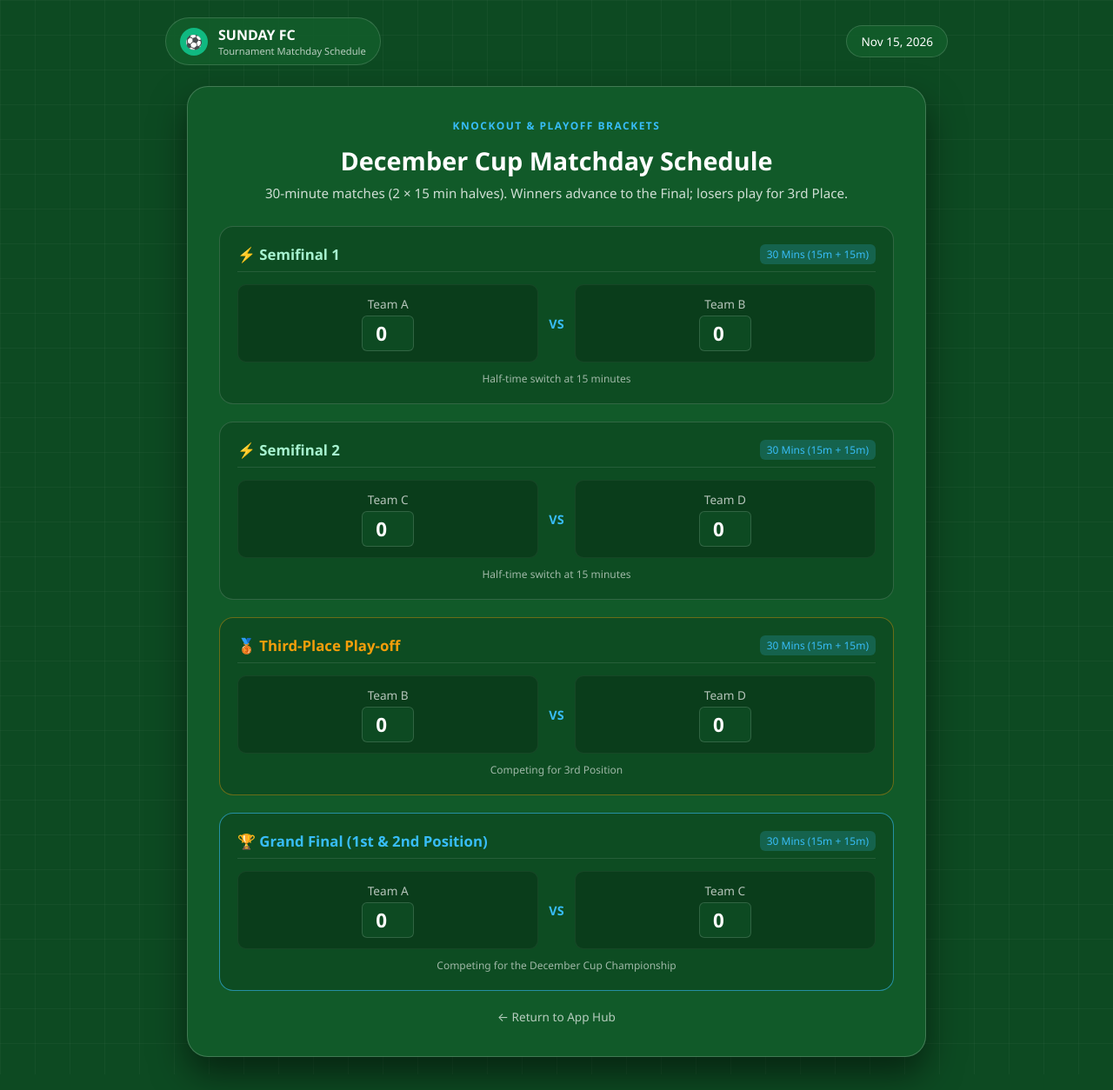
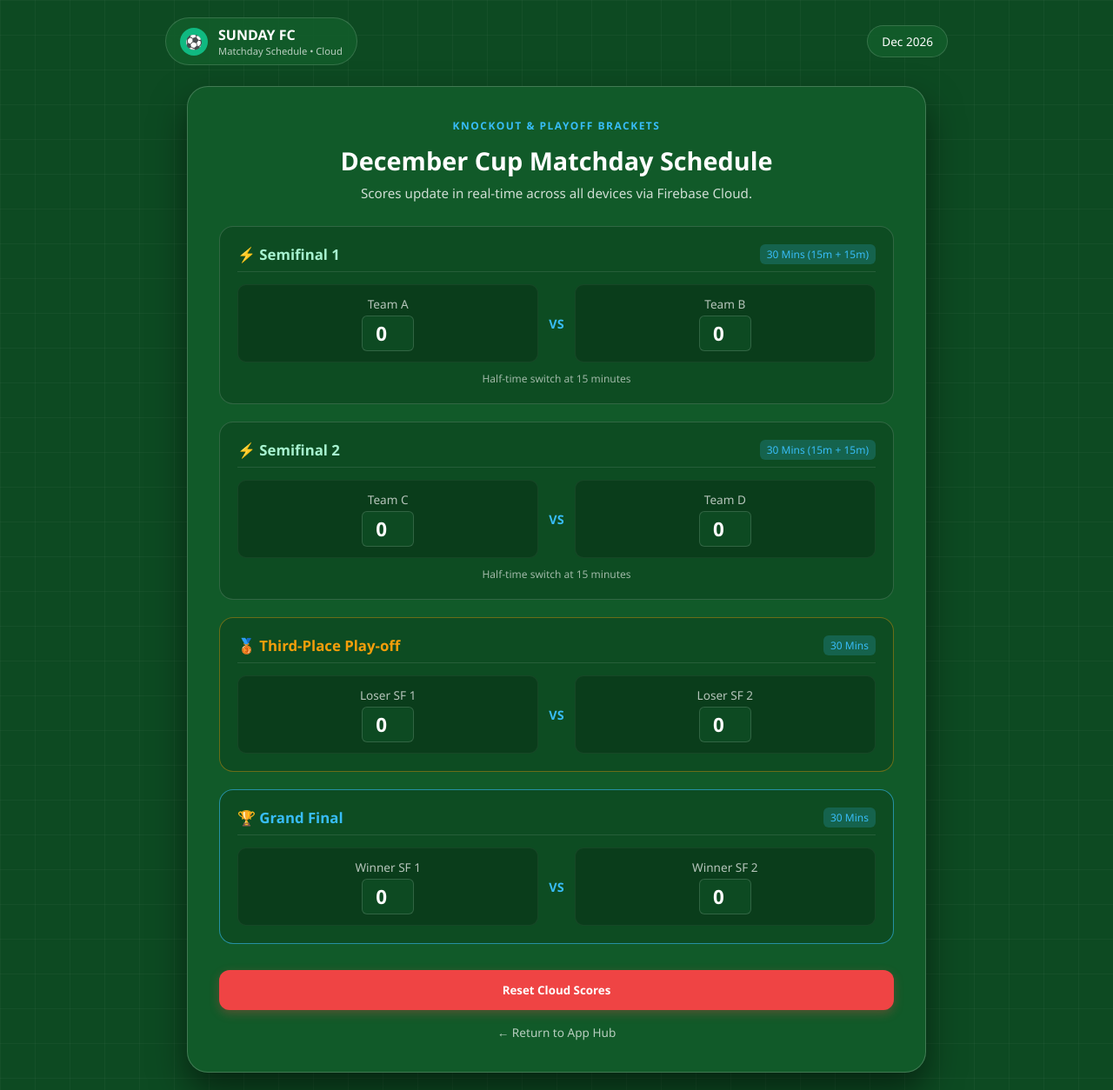
Before and after one commit to iamezendiokwerestanley/sundayFC, a plain HTML site: page schedule.html in a window 1280 px wide. Shown: the whole page at 87% size. Drawn offline with Linux system fonts and the light colour scheme; no server answers.

Commit message:
Update tournament matchday schedule for cloud integration

```diff
--- a/schedule.html
+++ b/schedule.html
@@ -3,7 +3,7 @@
 <head>
     <meta charset="UTF-8">
     <meta name="viewport" content="width=device-width, initial-scale=1.0">
-    <title>Sunday FC - Tournament Matchday Schedule</title>
+    <title>Sunday FC - Matchday Schedule (Cloud)</title>
     <style>
         :root {
             --pitch-dark: #0d4a22;
@@ -16,20 +16,14 @@
             --card-bg: rgba(18, 92, 43, 0.9);
             --shadow: 0 20px 40px rgba(0, 0, 0, 0.5);
             --gold: #f59e0b;
+            --danger: #ef4444;
         }
 
-        * {
-            box-sizing: border-box;
-            margin: 0;
-            padding: 0;
-            font-family: 'Segoe UI', system-ui, -apple-system, sans-serif;
-        }
+        * { box-sizing: border-box; margin: 0; padding: 0; font-family: 'Segoe UI', system-ui, sans-serif; }
 
         body {
             background-color: var(--pitch-dark);
-            background-image:
-                linear-gradient(rgba(255,255,255,0.03) 1px, transparent 1px),
-                linear-gradient(90deg, rgba(255,255,255,0.03) 1px, transparent 1px);
+            background-image: linear-gradient(rgba(255,255,255,0.03) 1px, transparent 1px), linear-gradient(90deg, rgba(255,255,255,0.03) 1px, transparent 1px);
             background-size: 40px 40px;
             color: var(--white);
             min-height: 100vh;
@@ -39,187 +33,40 @@
             padding: 20px;
         }
 
-        .top-bar {
-            width: 100%;
-            max-width: 900px;
-            display: flex;
-            justify-content: space-between;
-            align-items: center;
-            margin-bottom: 24px;
+        .top-bar { width: 100%; max-width: 900px; display: flex; justify-content: space-between; align-items: center; margin-bottom: 24px; }
+        .brand-badge { display: flex; align-items: center; gap: 12px; background: var(--card-bg); border: 1px solid var(--pitch-line); padding: 8px 16px; border-radius: 30px; }
+        .brand-icon { background: var(--primary); color: white; width: 32px; height: 32px; border-radius: 50%; display: flex; align-items: center; justify-content: center; font-weight: bold; }
+        .brand-text h1 { font-size: 1rem; }
+        .brand-text p { font-size: 0.7rem; color: rgba(255,255,255,0.7); }
+        .date-badge { background: var(--card-bg); border: 1px solid var(--pitch-line); padding: 8px 16px; border-radius: 20px; font-size: 0.85rem; }
+
+        .container {
+            width: 100%; max-width: 850px; background: var(--card-bg);
+            border: 1px solid rgba(255, 255, 255, 0.2); border-radius: 24px; padding: 36px;
+            box-shadow: var(--shadow); backdrop-filter: blur(12px);
         }
 
-        .brand-badge {
-            display: flex;
-            align-items: center;
-            gap: 12px;
-            background: var(--card-bg);
-            border: 1px solid var(--pitch-line);
-            padding: 8px 16px;
-            border-radius: 30px;
-        }
+        .section-tag { text-transform: uppercase; font-size: 0.75rem; letter-spacing: 1.5px; color: var(--accent); font-weight: bold; margin-bottom: 12px; text-align: center; }
+        h2.title { font-size: 1.8rem; text-align: center; margin-bottom: 8px; }
+        p.subtitle { text-align: center; font-size: 0.95rem; color: rgba(255, 255, 255, 0.8); margin-bottom: 28px; }
 
-        .brand-icon {
-            background: var(--primary);
-            color: white;
-            width: 32px;
-            height: 32px;
-            border-radius: 50%;
-            display: flex;
-            align-items: center;
-            justify-content: center;
-            font-weight: bold;
-        }
+        .match-card { background: rgba(13, 74, 34, 0.8); border: 1px solid var(--pitch-line); border-radius: 16px; padding: 20px; margin-bottom: 20px; }
+        .match-header { display: flex; justify-content: space-between; align-items: center; margin-bottom: 14px; border-bottom: 1px solid rgba(255,255,255,0.1); padding-bottom: 8px; }
+        .match-title { font-size: 1.05rem; font-weight: bold; color: #a7f3d0; }
+        .match-duration { font-size: 0.75rem; background: rgba(56, 189, 248, 0.2); color: var(--accent); padding: 3px 8px; border-radius: 6px; }
 
-        .brand-text h1 { font-size: 1rem; }
-        .brand-text p { font-size: 0.7rem; color: rgba(255,255,255,0.7); }
+        .match-teams-row { display: flex; justify-content: space-between; align-items: center; gap: 12px; }
+        .team-box { flex: 1; text-align: center; background: rgba(0,0,0,0.2); padding: 12px; border-radius: 10px; border: 1px solid rgba(255,255,255,0.05); }
+        .team-box span { display: block; font-size: 0.85rem; color: rgba(255,255,255,0.7); margin-bottom: 4px; }
+        .team-box input { width: 60px; text-align: center; font-size: 1.4rem; font-weight: bold; background: var(--pitch-dark); color: white; border: 1px solid var(--pitch-line); border-radius: 6px; padding: 4px; }
 
-        .date-badge {
-            background: var(--card-bg);
-            border: 1px solid var(--pitch-line);
-            padding: 8px 16px;
-            border-radius: 20px;
-            font-size: 0.85rem;
-        }
+        .vs-badge { font-weight: bold; color: var(--accent); font-size: 0.9rem; }
+        .halves-note { text-align: center; font-size: 0.75rem; color: rgba(255,255,255,0.6); margin-top: 10px; }
 
-        .container {
-            width: 100%;
-            max-width: 850px;
-            background: var(--card-bg);
-            border: 1px solid rgba(255, 255, 255, 0.2);
-            border-radius: 24px;
-            padding: 36px;
-            box-shadow: var(--shadow);
-            backdrop-filter: blur(12px);
-        }
+        .btn-danger { background: var(--danger); box-shadow: 0 4px 12px rgba(239, 68, 68, 0.3); width: 100%; border: none; padding: 14px; border-radius: 12px; font-weight: bold; color: white; cursor: pointer; margin-top: 10px; }
+        .btn-danger:hover { background: #dc2626; }
 
-        .section-tag {
-            text-transform: uppercase;
-            font-size: 0.75rem;
-            letter-spacing: 1.5px;
-            color: var(--accent);
-            font-weight: bold;
-            margin-bottom: 12px;
-            text-align: center;
-        }
-
-        h2.title {
-            font-size: 1.8rem;
-            text-align: center;
-            margin-bottom: 8px;
-        }
-
-        p.subtitle {
-            text-align: center;
-            font-size: 0.95rem;
-            color: rgba(255, 255, 255, 0.8);
-            margin-bottom: 28px;
-        }
-
-        .match-card {
-            background: rgba(13, 74, 34, 0.8);
-            border: 1px solid var(--pitch-line);
-            border-radius: 16px;
-            padding: 20px;
-            margin-bottom: 20px;
-        }
-
-        .match-header {
-            display: flex;
-            justify-content: space-between;
-            align-items: center;
-            margin-bottom: 14px;
-            border-bottom: 1px solid rgba(255,255,255,0.1);
-            padding-bottom: 8px;
-        }
-
-        .match-title {
-            font-size: 1.05rem;
-            font-weight: bold;
-            color: #a7f3d0;
-        }
-
-        .match-duration {
-            font-size: 0.75rem;
-            background: rgba(56, 189, 248, 0.2);
-            color: var(--accent);
-            padding: 3px 8px;
-            border-radius: 6px;
-        }
-
-        .match-teams-row {
-            display: flex;
-            justify-content: space-between;
-            align-items: center;
-            gap: 12px;
-        }
-
-        .team-box {
-            flex: 1;
-            text-align: center;
-            background: rgba(0,0,0,0.2);
-            padding: 12px;
-            border-radius: 10px;
-            border: 1px solid rgba(255,255,255,0.05);
-        }
-
-        .team-box span {
-            display: block;
-            font-size: 0.85rem;
-            color: rgba(255,255,255,0.7);
-            margin-bottom: 4px;
-        }
-
-        .team-box input {
-            width: 60px;
-            text-align: center;
-            font-size: 1.4rem;
-            font-weight: bold;
-            background: var(--pitch-dark);
-            color: white;
-            border: 1px solid var(--pitch-line);
-            border-radius: 6px;
-            padding: 4px;
-        }
-
-        .vs-badge {
-            font-weight: bold;
-            color: var(--accent);
-            font-size: 0.9rem;
-        }
-
-        .halves-note {
-            text-align: center;
-            font-size: 0.75rem;
-            color: rgba(255,255,255,0.6);
-            margin-top: 10px;
-        }
-
-        .btn {
-            background: var(--primary);
-            color: white;
-            border: none;
-            padding: 14px 28px;
-            font-size: 1rem;
-            font-weight: bold;
-            border-radius: 12px;
-            cursor: pointer;
-            width: 100%;
-            transition: all 0.2s;
-            box-shadow: 0 4px 12px rgba(16, 185, 129, 0.3);
-            margin-top: 10px;
-        }
-
-        .btn:hover { background: var(--primary-dark); }
-
-        .nav-hub-link {
-            display: block;
-            text-align: center;
-            margin-top: 16px;
-            color: rgba(255,255,255,0.7);
-            text-decoration: none;
-            font-size: 0.85rem;
-        }
-
+        .nav-hub-link { display: block; text-align: center; margin-top: 16px; color: rgba(255,255,255,0.7); text-decoration: none; font-size: 0.85rem; }
         .nav-hub-link:hover { color: var(--accent); text-decoration: underline; }
     </style>
 </head>
@@ -228,10 +75,7 @@
     <div class="top-bar">
         <div class="brand-badge">
             <div class="brand-icon">⚽</div>
-            <div class="brand-text">
-                <h1>SUNDAY FC</h1>
-                <p>Tournament Matchday Schedule</p>
-            </div>
+            <div class="brand-text"><h1>SUNDAY FC</h1><p>Matchday Schedule • Cloud</p></div>
         </div>
         <div class="date-badge" id="current-date">Dec 2026</div>
     </div>
@@ -239,117 +83,133 @@
     <div class="container">
         <div class="section-tag">Knockout &amp; Playoff Brackets</div>
         <h2 class="title">December Cup Matchday Schedule</h2>
-        <p class="subtitle">30-minute matches (2 × 15 min halves). Winners advance to the Final; losers play for 3rd Place.</p>
+        <p class="subtitle">Scores update in real-time across all devices via Firebase Cloud.</p>
 
         <!-- SEMIFINAL 1 -->
         <div class="match-card">
-            <div class="match-header">
-                <span class="match-title">⚡ Semifinal 1</span>
-                <span class="match-duration">30 Mins (15m + 15m)</span>
-            </div>
+            <div class="match-header"><span class="match-title">⚡ Semifinal 1</span><span class="match-duration">30 Mins (15m + 15m)</span></div>
             <div class="match-teams-row">
-                <div class="team-box">
-                    <span id="sf1-team1-label">Team A</span>
-                    <input type="number" id="sf1-score1" value="0" min="0" oninput="updateBracket()">
-                </div>
+                <div class="team-box"><span>Team A</span><input type="number" id="sf1-score1" value="0" min="0" oninput="saveAndEvaluate()"></div>
                 <div class="vs-badge">VS</div>
-                <div class="team-box">
-                    <span id="sf1-team2-label">Team B</span>
-                    <input type="number" id="sf1-score2" value="0" min="0" oninput="updateBracket()">
-                </div>
+                <div class="team-box"><span>Team B</span><input type="number" id="sf1-score2" value="0" min="0" oninput="saveAndEvaluate()"></div>
             </div>
             <div class="halves-note">Half-time switch at 15 minutes</div>
         </div>
 
         <!-- SEMIFINAL 2 -->
         <div class="match-card">
-            <div class="match-header">
-                <span class="match-title">⚡ Semifinal 2</span>
-                <span class="match-duration">30 Mins (15m + 15m)</span>
-            </div>
+            <div class="match-header"><span class="match-title">⚡ Semifinal 2</span><span class="match-duration">30 Mins (15m + 15m)</span></div>
             <div class="match-teams-row">
-                <div class="team-box">
-                    <span id="sf2-team1-label">Team C</span>
-                    <input type="number" id="sf2-score1" value="0" min="0" oninput="updateBracket()">
-                </div>
+                <div class="team-box"><span>Team C</span><input type="number" id="sf2-score1" value="0" min="0" oninput="saveAndEvaluate()"></div>
                 <div class="vs-badge">VS</div>
-                <div class="team-box">
-                    <span id="sf2-team2-label">Team D</span>
-                    <input type="number" id="sf2-score2" value="0" min="0" oninput="updateBracket()">
-                </div>
+                <div class="team-box"><span>Team D</span><input type="number" id="sf2-score2" value="0" min="0" oninput="saveAndEvaluate()"></div>
             </div>
             <div class="halves-note">Half-time switch at 15 minutes</div>
         </div>
 
-        <!-- 3RD PLACE PLAY-OFF -->
+        <!-- 3RD PLACE -->
         <div class="match-card" style="border-color: rgba(245, 158, 11, 0.4);">
-            <div class="match-header">
-                <span class="match-title" style="color: var(--gold);">🥉 Third-Place Play-off</span>
-                <span class="match-duration">30 Mins (15m + 15m)</span>
+            <div class="match-header"><span class="match-title" style="color: var(--gold);">🥉 Third-Place Play-off</span><span class="match-duration">30 Mins</span></div>
+            <div class="match-teams-row">
+                <div class="team-box"><span id="third-team1">Loser SF 1</span><input type="number" id="third-score1" value="0" min="0" oninput="saveAndEvaluate()"></div>
+                <div class="vs-badge">VS</div>
+                <div class="team-box"><span id="third-team2">Loser SF 2</span><input type="number" id="third-score2" value="0" min="0" oninput="saveAndEvaluate()"></div>
             </div>
-            <div class="match-teams-row">
-                <div class="team-box">
-                    <span id="third-team1">Loser SF 1</span>
-                    <input type="number" id="third-score1" value="0" min="0">
-                </div>
-                <div class="vs-badge">VS</div>
-                <div class="team-box">
-                    <span id="third-team2">Loser SF 2</span>
-                    <input type="number" id="third-score2" value="0" min="0">
-                </div>
-            </div>
-            <div class="halves-note">Competing for 3rd Position</div>
         </div>
 
         <!-- GRAND FINAL -->
         <div class="match-card" style="border-color: rgba(56, 189, 248, 0.6);">
-            <div class="match-header">
-                <span class="match-title" style="color: var(--accent);">🏆 Grand Final (1st &amp; 2nd Position)</span>
-                <span class="match-duration">30 Mins (15m + 15m)</span>
+            <div class="match-header"><span class="match-title" style="color: var(--accent);">🏆 Grand Final</span><span class="match-duration">30 Mins</span></div>
+            <div class="match-teams-row">
+                <div class="team-box"><span id="final-team1">Winner SF 1</span><input type="number" id="final-score1" value="0" min="0" oninput="saveAndEvaluate()"></div>
+                <div class="vs-badge">VS</div>
+                <div class="team-box"><span id="final-team2">Winner SF 2</span><input type="number" id="final-score2" value="0" min="0" oninput="saveAndEvaluate()"></div>
             </div>
-            <div class="match-teams-row">
-                <div class="team-box">
-                    <span id="final-team1">Winner SF 1</span>
-                    <input type="number" id="final-score1" value="0" min="0">
-                </div>
-                <div class="vs-badge">VS</div>
-                <div class="team-box">
-                    <span id="final-team2">Winner SF 2</span>
-                    <input type="number" id="final-score2" value="0" min="0">
-                </div>
-            </div>
-            <div class="halves-note">Competing for the December Cup Championship</div>
         </div>
 
+        <button class="btn-danger" onclick="resetCloudScores()">Reset Cloud Scores</button>
         <a href="index.html" class="nav-hub-link">&larr; Return to App Hub</a>
     </div>
 
-    <script>
-        document.getElementById('current-date').innerText = new Date().toLocaleDateString('en-US', { month: 'short', day: 'numeric', year: 'numeric' });
+    <!-- Firebase Logic -->
+    <script type="module">
+        import { initializeApp } from "https://www.gstatic.com/firebasejs/10.8.0/firebase-app.js";
+        import { getFirestore, doc, getDoc, setDoc, deleteDoc } from "https://www.gstatic.com/firebasejs/10.8.0/firebase-firestore.js";
 
-        function updateBracket() {
+        // TODO: Replace with your actual Firebase project config from Firebase Console
+        const firebaseConfig = {
+            apiKey: "YOUR_API_KEY",
+            authDomain: "YOUR_AUTH_DOMAIN",
+            projectId: "YOUR_PROJECT_ID",
+            storageBucket: "YOUR_STORAGE_BUCKET",
+            messagingSenderId: "YOUR_MESSAGING_SENDER_ID",
+            appId: "YOUR_APP_ID"
+        };
+
+        const app = initializeApp(firebaseConfig);
+        const db = getFirestore(app);
+
+        const scoreInputs = ['sf1-score1', 'sf1-score2', 'sf2-score1', 'sf2-score2', 'third-score1', 'third-score2', 'final-score1', 'final-score2'];
+
+        async function loadCloudScores() {
+            try {
+                const docRef = doc(db, "sunday_fc", "matchday_scores");
+                const docSnap = await getDoc(docRef);
+                if (docSnap.exists()) {
+                    const data = docSnap.data();
+                    scoreInputs.forEach(id => {
+                        if (data[id] !== undefined) {
+                            document.getElementById(id).value = data[id];
+                        }
+                    });
+                }
+                evaluateBracket();
+            } catch (e) {
+                console.error("Error loading scores:", e);
+            }
+        }
+        loadCloudScores();
+
+        window.saveAndEvaluate = async function() {
+            let payload = {};
+            scoreInputs.forEach(id => {
+                payload[id] = document.getElementById(id).value;
+            });
+
+            try {
+                await setDoc(doc(db, "sunday_fc", "matchday_scores"), payload);
+            } catch (e) {
+                console.error("Error saving scores:", e);
+            }
+            evaluateBracket();
+        }
+
+        function evaluateBracket() {
             let s1t1 = parseInt(document.getElementById('sf1-score1').value) || 0;
             let s1t2 = parseInt(document.getElementById('sf1-score2').value) || 0;
-
             let s2t1 = parseInt(document.getElementById('sf2-score1').value) || 0;
             let s2t2 = parseInt(document.getElementById('sf2-score2').value) || 0;
 
-            // SF1 Winners/Losers (Assuming Team A vs Team B)
             let sf1Winner = s1t1 >= s1t2 ? "Team A" : "Team B";
             let sf1Loser = s1t1 >= s1t2 ? "Team B" : "Team A";
-
-            // SF2 Winners/Losers (Assuming Team C vs Team D)
             let sf2Winner = s2t1 >= s2t2 ? "Team C" : "Team D";
             let sf2Loser = s2t1 >= s2t2 ? "Team D" : "Team C";
 
             document.getElementById('final-team1').innerText = sf1Winner;
             document.getElementById('final-team2').innerText = sf2Winner;
-
             document.getElementById('third-team1').innerText = sf1Loser;
             document.getElementById('third-team2').innerText = sf2Loser;
         }
 
-        updateBracket();
+        window.resetCloudScores = async function() {
+            try {
+                await deleteDoc(doc(db, "sunday_fc", "matchday_scores"));
+                scoreInputs.forEach(id => { document.getElementById(id).value = 0; });
+                evaluateBracket();
+            } catch (e) {
+                console.error("Error resetting scores:", e);
+            }
+        }
     </script>
 </body>
 </html>
```
